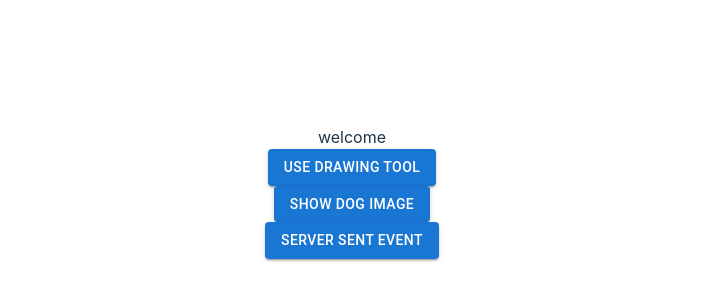
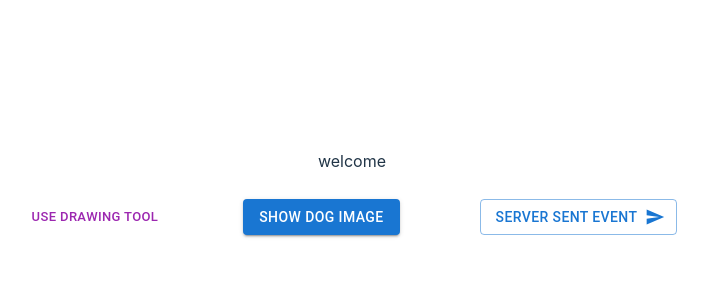
Before and after one commit to takehiro-1029/drawing-tool, a React (Vite) app: page / in a window 1280 px wide. Shown: the part 208-508 px from the top of the page, without its empty margins (288-996 px from the left). Built offline with nearby package versions, Linux system fonts and the light colour scheme; no server answers.

Commit message:
welcome画面にスタイルを適用

```diff
--- a/src/containers/IndexView/IndexView.container.tsx
+++ b/src/containers/IndexView/IndexView.container.tsx
@@ -1,7 +1,8 @@
 import React from "react"
 import '~/App.css'
 import { useNavigate } from "react-router-dom";
-import { Button, Box } from "@mui/material";
+import { Button, Box, Stack } from "@mui/material";
+import SendIcon from "@mui/icons-material/Send";
 import { routePathMap } from "~/constants/routes.constant";
 
 const IndexView: React.FC = () => {
@@ -19,25 +20,21 @@ const IndexView: React.FC = () => {
 
   return (
     <Box>
-      <Box>
+      <Box sx={{ height: 50 }}>
         welcome
       </Box>
-      <Box>
-        <Button variant="contained" onClick={transDrawView}>
+      <Stack direction="row" spacing={10}>
+        <Button variant="text" color="secondary" size="small" onClick={transDrawView} >
           use drawing tool
         </Button>
-      </Box>
-      <Box>
         <Button variant="contained" onClick={transDogImageView}>
           show dog image
         </Button>
-      </Box>
-      <Box>
-        <Button variant="contained" onClick={transServerSentEventView}>
+        <Button variant="outlined" endIcon={<SendIcon />} onClick={transServerSentEventView}>
           server sent event
         </Button>
-      </Box>
-    </Box>
+      </Stack>
+    </Box >
   )
 }
 
```
Also changed, not shown: package.json (+4 -3 lines), 2 other files (tests, documents, lock files or other folders).
